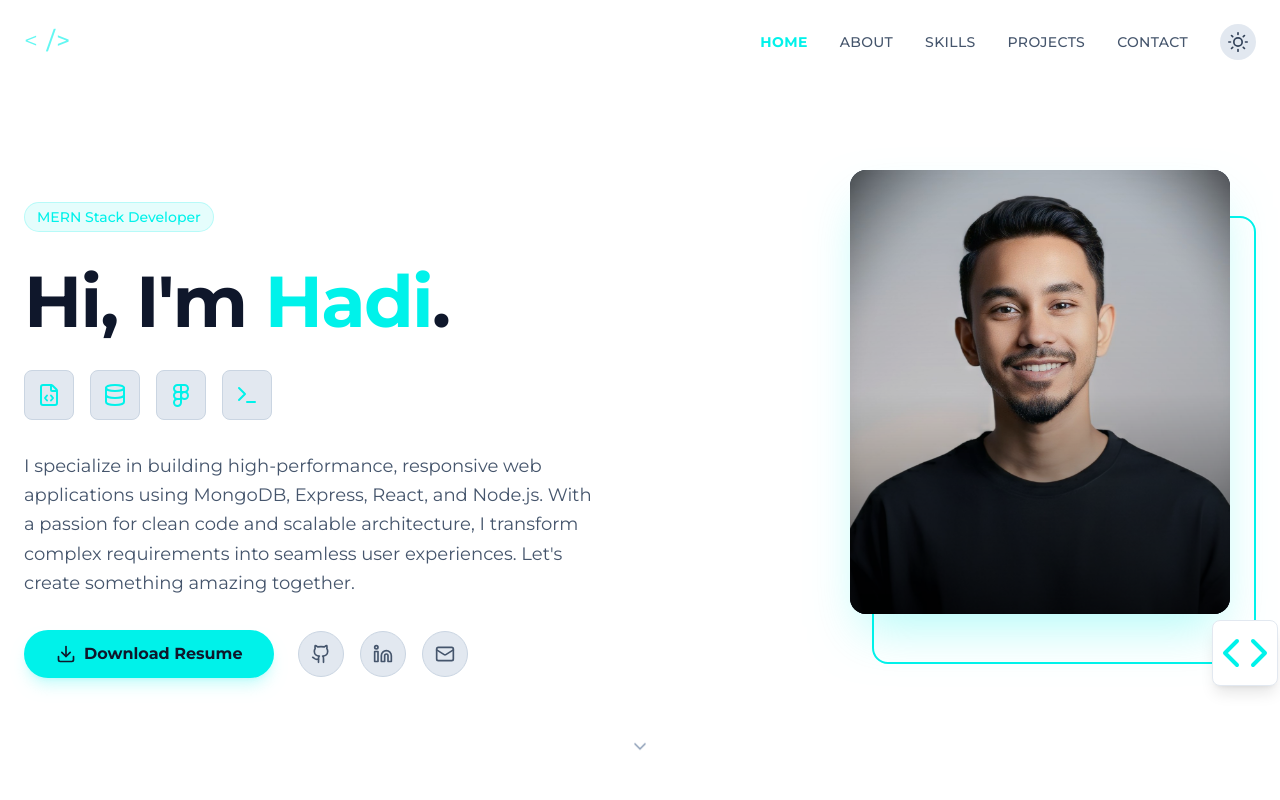
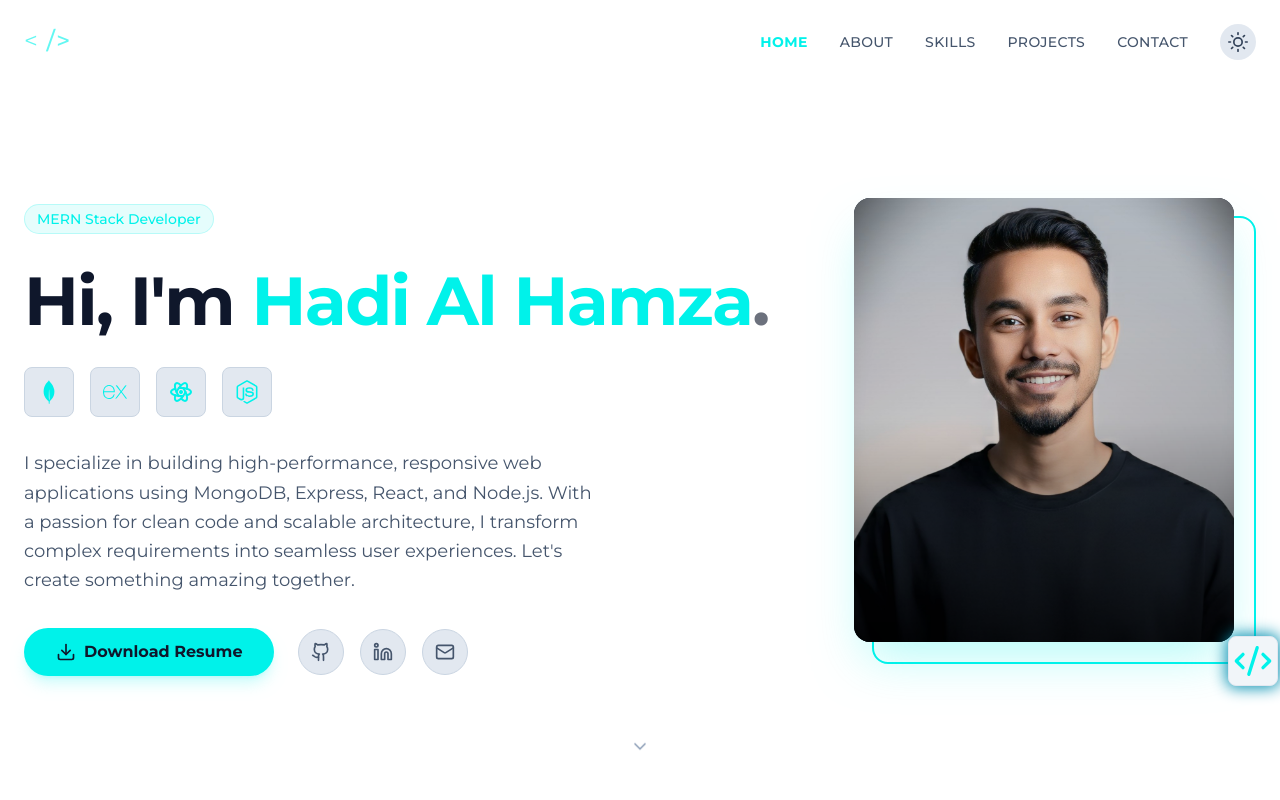
Before and after one commit to hadialhamza/portfolio, a React (Vite) app: page / in a window 1280 px wide. Shown: the top 800 px of the page. Built offline with nearby package versions, Linux system fonts and the light colour scheme.

Commit message:
update design in hero section

```diff
--- a/package.json
+++ b/package.json
@@ -17,7 +17,8 @@
     "react": "^19.2.0",
     "react-dom": "^19.2.0",
     "react-icons": "^5.5.0",
-    "react-scroll": "^1.9.3"
+    "react-scroll": "^1.9.3",
+    "react-simple-typewriter": "^5.0.1"
   },
   "devDependencies": {
     "@eslint/js": "^9.39.1",
--- a/src/components/Hero.jsx
+++ b/src/components/Hero.jsx
@@ -4,7 +4,6 @@ import {
   Mail,
   Download,
   ChevronDown,
-  Code,
   FileCode,
   Figma,
   Database,
@@ -12,13 +11,17 @@ import {
 } from "lucide-react";
 // eslint-disable-next-line
 import { motion } from "framer-motion";
+import { LuCodeXml } from "react-icons/lu";
+import { SiExpress, SiMongodb } from "react-icons/si";
+import { TbBrandReact } from "react-icons/tb";
+import { FaNodeJs } from "react-icons/fa";
 // eslint-disable-next-line
 const SocialButton = ({ icon: Icon, href, label }) => (
   <a
     href={href}
     target="_blank"
     rel="noopener noreferrer"
-    className="p-3 rounded-full bg-slate-200 dark:bg-slate-800 text-slate-600 dark:text-slate-400 hover:bg-primary hover:text-white transition-all border border-slate-300 dark:border-slate-700 hover:border-primary cursor-pointer"
+    className="p-3 rounded-full bg-slate-200 dark:bg-slate-800 text-slate-600 dark:text-slate-400 hover:bg-primary hover:text-slate-900 transition-all border border-slate-300 dark:border-slate-700 hover:border-primary cursor-pointer"
     aria-label={label}
   >
     <Icon size={20} />
@@ -43,21 +46,23 @@ const Hero = () => {
           initial={{ opacity: 0, x: -50 }}
           animate={{ opacity: 1, x: 0 }}
           transition={{ duration: 0.8 }}
-          className="flex flex-col items-center md:items-start text-center md:text-left flex-1"
+          className="w-full flex flex-col items-center md:items-start text-center md:text-left"
         >
           <span className="px-3 py-1 text-sm font-medium rounded-full bg-primary/10 text-primary border border-primary/20 mb-6">
             MERN Stack Developer
           </span>
-          <h1 className="text-5xl md:text-7xl font-bold tracking-tight leading-tight mb-6 font-display text-slate-900 dark:text-white">
-            Hi, I'm <span className="text-primary">Hadi</span>
-            <span className="text-slate-900 dark:text-white">.</span>
+          <h1 className="text-5xl md:text-[4.25rem] font-bold tracking-tight leading-tight mb-6 text-slate-900 dark:text-white">
+            Hi, I'm <span className="text-primary">Hadi Al Hamza</span>
+            <span className="text-slate-900 dark:text-white animate-pulse">
+              .
+            </span>
           </h1>
 
           <div className="flex gap-4 mb-8">
-            <TechIcon icon={FileCode} />
-            <TechIcon icon={Database} />
-            <TechIcon icon={Figma} />
-            <TechIcon icon={Terminal} />
+            <TechIcon icon={SiMongodb} />
+            <TechIcon icon={SiExpress} />
+            <TechIcon icon={TbBrandReact} />
+            <TechIcon icon={FaNodeJs} />
           </div>
 
           <p className="text-lg text-slate-600 dark:text-slate-400 max-w-xl leading-relaxed mb-8">
@@ -101,20 +106,20 @@ const Hero = () => {
           initial={{ opacity: 0, x: 50 }}
           animate={{ opacity: 1, x: 0 }}
           transition={{ duration: 0.8 }}
-          className="relative flex-1 flex justify-center md:justify-end mt-12 md:mt-0"
+          className="relative flex justify-center md:justify-end mt-12 md:mt-0"
         >
-          <div className="relative w-72 h-80 md:w-96 md:h-[28rem] border-2 border-primary rounded-2xl">
-            <div className="absolute -top-12 -left-6 w-full h-full bg-slate-800 rounded-2xl overflow-hidden shadow-2xl shadow-primary/30 dark:shadow-primary/50 transition-transform duration-500 hover:-translate-y-2">
+          <div className="relative w-72 h-80 md:w-96 md:h-112 border-2 border-primary rounded-2xl">
+            <div className="absolute -top-5 -left-5 w-full h-full bg-slate-800 rounded-2xl overflow-hidden shadow-2xl shadow-primary/30 dark:shadow-primary/50 transition-transform duration-500 hover:translate-y-5 hover:translate-x-5">
               <div className="absolute inset-0 bg-gradient-to-t from-black/90 via-black/20 to-transparent z-10 opacity-80"></div>
               <img
                 src="/public/hamza.jpg"
                 alt="Hadi Al Hamza"
-                className="w-full h-full object-cover object-top"
+                className="w-full h-full object-cover "
               />
             </div>
 
-            <div className="absolute -bottom-6 -right-6 bg-white dark:bg-slate-900 p-2 text-primary border border-slate-200 dark:border-slate-800 rounded-lg shadow-lg z-20">
-              <Code size={48} />
+            <div className="absolute -bottom-6 -right-6 bg-slate-100 dark:bg-slate-800 p-1 text-primary border border-slate-200 dark:border-slate-800 rounded-lg z-20 shadow-float">
+              <LuCodeXml size={40} />
             </div>
           </div>
         </motion.div>
--- a/src/index.css
+++ b/src/index.css
@@ -41,6 +41,10 @@ body.light {
   --color-primary-dark: #0e7490;
 }
 
+.shadow-float {
+  @apply shadow-[0_0_15px_2px_#0891b2];
+}
+
 /* Scrollbar Styles */
 ::-webkit-scrollbar {
   width: 10px;
```
Also changed, not shown: 1 other file (tests, documents, lock files or other folders).
